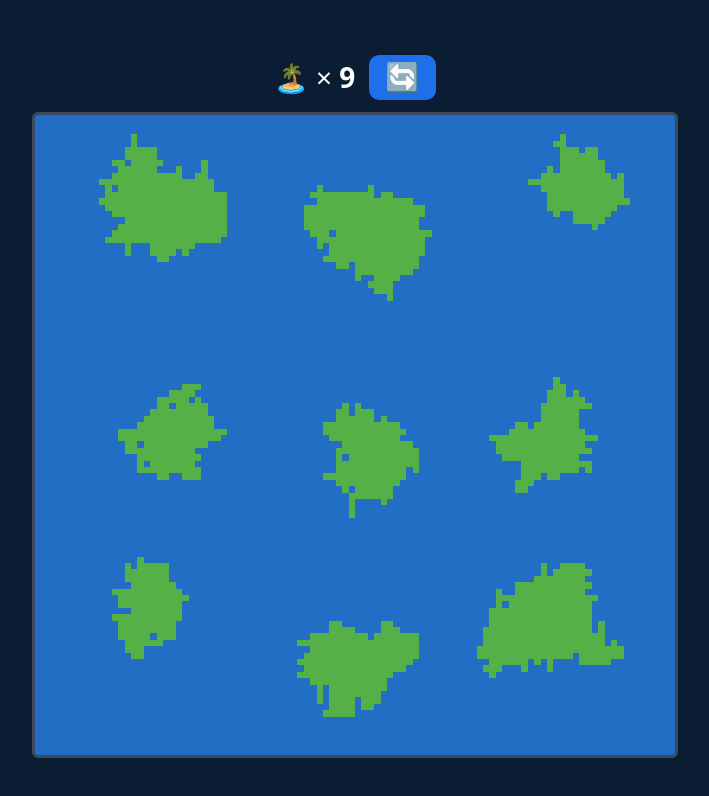
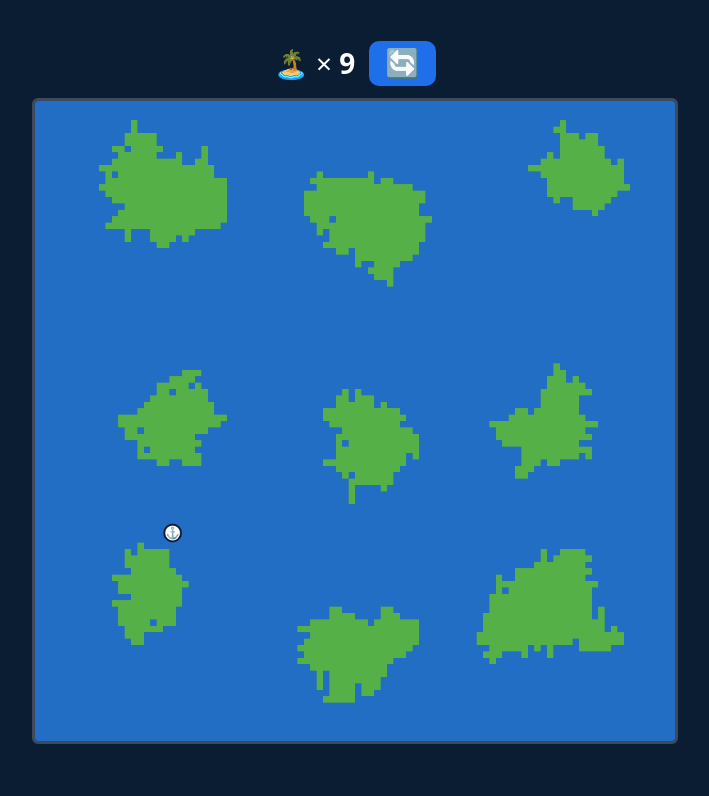
Before and after one commit to nasoteisoy/gametest1, a plain HTML site: page index.html in a window 1280 px wide. Both pictures are taken after a click on the button "New map". Shown: the whole page, without its empty margins (285-994 px from the left). Drawn offline with Linux system fonts and the light colour scheme.

Commit message:
Add fleet symbol with unit cards

```diff
--- a/index.html
+++ b/index.html
@@ -6,14 +6,22 @@
 <title>gametest1</title>
 <style>
   body{margin:0;background:#0b1d33;display:flex;flex-direction:column;align-items:center;justify-content:center;min-height:100vh;font-family:system-ui,sans-serif;color:#fff}
-  canvas{image-rendering:pixelated;width:min(92vw,80vh);height:min(92vw,80vh);border:3px solid #fff3;border-radius:6px}
+  canvas{cursor:pointer;width:min(92vw,80vh);height:min(92vw,80vh);border:3px solid #fff3;border-radius:6px}
   .bar{display:flex;gap:14px;align-items:center;margin:12px;font-size:28px}
   button{font-size:28px;background:#1f6feb;border:0;border-radius:10px;color:#fff;padding:6px 16px;cursor:pointer}
+  #cards{display:flex;flex-wrap:wrap;gap:10px;justify-content:center;margin:14px;max-width:min(92vw,900px)}
+  .card{width:96px;height:124px;background:linear-gradient(#fdf6e3,#e8dcc0);color:#1b2a3a;border-radius:12px;border:3px solid #c9a227;display:flex;flex-direction:column;align-items:center;justify-content:center;box-shadow:0 4px 10px #0006;animation:pop .25s ease-out both}
+  .card .ic{font-size:44px;line-height:1.1}
+  .card .nm{font-size:13px;font-weight:700;margin-top:6px}
+  .card.big{width:120px;border-color:#e0533d}
+  .card.sq{border-color:#3b82f6}
+  @keyframes pop{from{transform:translateY(20px) scale(.8);opacity:0}}
 </style>
 </head>
 <body>
 <div class="bar"><span>🏝️ × <b id="count">9</b></span><button id="again" title="New map">🔄</button></div>
-<canvas id="map" width="100" height="100"></canvas>
+<canvas id="map" width="1000" height="1000"></canvas>
+<div id="cards"></div>
 <script>
 const N = 100, ISLANDS = 9;
 const SEA = 0, LAND = 1;
@@ -59,21 +67,63 @@ function countIslands(g) {                     // 4-direction flood fill
   return count;
 }
 
+const C = 10;                                  // pixels per square
+let fleet = null, selected = false;
+const FLEET = [                                // the fleet's cards
+  {ic:'🛳️', nm:'Carrier', cls:'big'},
+  {ic:'✈️', nm:'Fighters', cls:'sq'}, {ic:'✈️', nm:'Fighters', cls:'sq'},
+  {ic:'💣', nm:'Bombers', cls:'sq'},
+  {ic:'🚀', nm:'Torpedo', cls:'sq'},
+  {ic:'🔭', nm:'Recon', cls:'sq'}, {ic:'🔭', nm:'Recon', cls:'sq'},
+  {ic:'🚢', nm:'Destroyer'}, {ic:'🚢', nm:'Destroyer'},
+];
+
+function placeFleet(g) {                       // a sea square with sea all around it
+  const ok = (x, y) => { for (let dy=-2; dy<=2; dy++) for (let dx=-2; dx<=2; dx++) {
+    const nx=x+dx, ny=y+dy; if (nx<0||ny<0||nx>=N||ny>=N||g[ny*N+nx]===LAND) return false; } return true; };
+  let x, y; do { x = 5 + Math.floor(Math.random()*(N-10)); y = 5 + Math.floor(Math.random()*(N-10)); } while (!ok(x, y));
+  return {x, y};
+}
+
 function draw(g) {
   const ctx = document.getElementById('map').getContext('2d');
-  const img = ctx.createImageData(N, N);
   for (let i = 0; i < N * N; i++) {
-    const land = g[i] === LAND;
-    const c = land ? [86, 176, 72] : [33, 110, 196];
-    img.data.set([...c, 255], i * 4);
+    ctx.fillStyle = g[i] === LAND ? '#56b048' : '#216ec4';
+    ctx.fillRect((i % N) * C, ((i / N) | 0) * C, C, C);
   }
-  ctx.putImageData(img, 0, 0);
+  if (fleet) {                                 // the fleet: one symbol on its square
+    const px = fleet.x * C + C / 2, py = fleet.y * C + C / 2;
+    ctx.beginPath(); ctx.arc(px, py, 13, 0, Math.PI * 2);
+    ctx.fillStyle = selected ? '#ffd23f' : '#ffffff'; ctx.fill();
+    ctx.lineWidth = 3; ctx.strokeStyle = '#0b1d33'; ctx.stroke();
+    ctx.font = '18px sans-serif'; ctx.textAlign = 'center'; ctx.textBaseline = 'middle';
+    ctx.fillText('⚓', px, py + 1);
+  }
 }
+
+function showCards(on) {
+  const box = document.getElementById('cards'); box.innerHTML = '';
+  if (!on) return;
+  FLEET.forEach((u, i) => {
+    const d = document.createElement('div'); d.className = 'card ' + (u.cls || '');
+    d.style.animationDelay = (i * 0.04) + 's';
+    d.innerHTML = `<div class="ic">${u.ic}</div><div class="nm">${u.nm}</div>`;
+    box.appendChild(d);
+  });
+}
+
+document.getElementById('map').addEventListener('click', e => {
+  const r = e.target.getBoundingClientRect();
+  const x = Math.floor((e.clientX - r.left) / r.width * N), y = Math.floor((e.clientY - r.top) / r.height * N);
+  selected = fleet && Math.abs(x - fleet.x) <= 1 && Math.abs(y - fleet.y) <= 1;  // a little slack for fingers
+  showCards(selected); draw(window.grid);
+});
 
 function newMap() {
   let g; do { g = makeGrid(); } while (countIslands(g) !== ISLANDS);
   window.grid = g;                             // grid[y*100+x]: 0 = sea, 1 = land
   document.getElementById('count').textContent = countIslands(g);
+  fleet = placeFleet(g); selected = false; showCards(false);
   draw(g);
 }
 document.getElementById('again').onclick = newMap;
```
